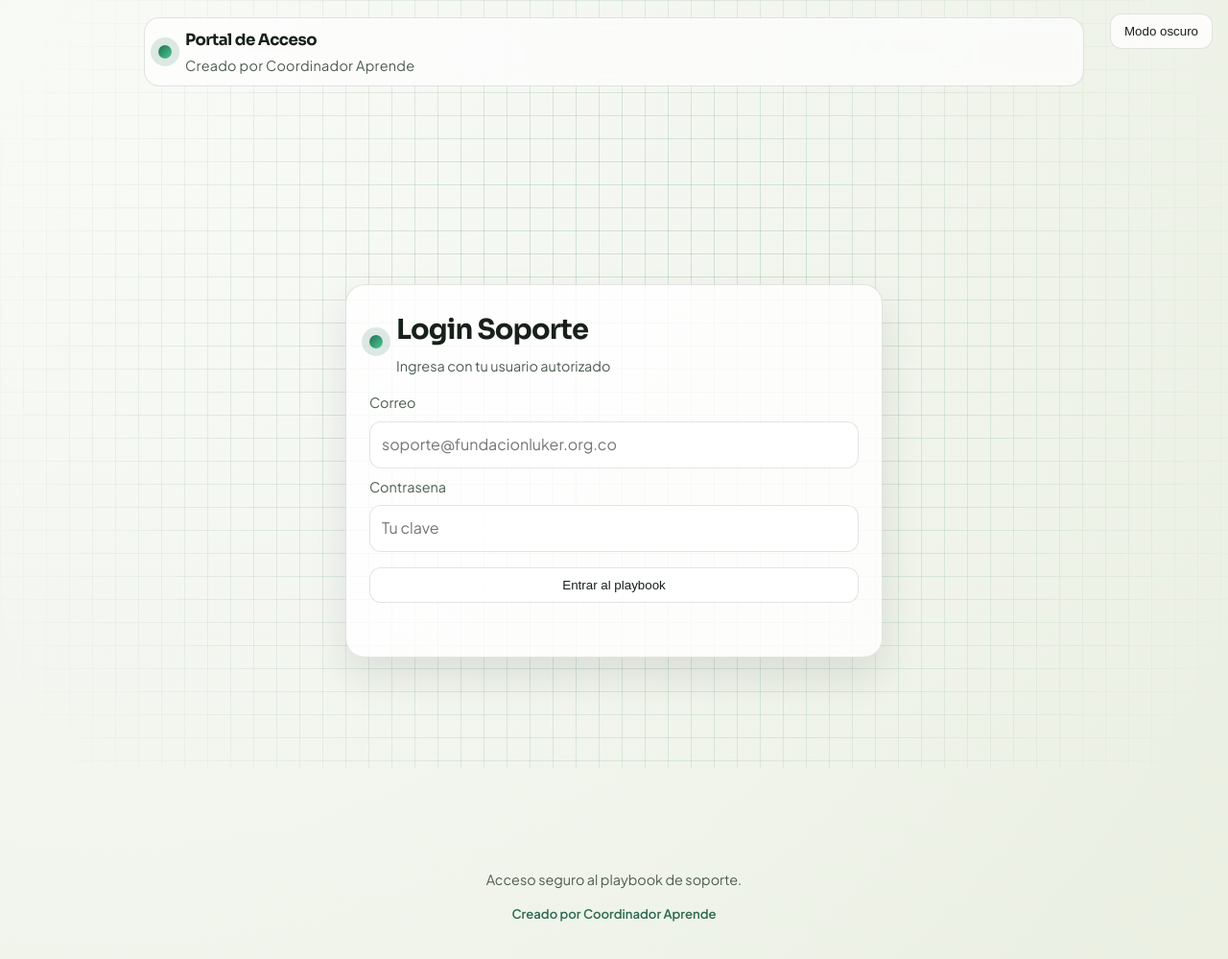
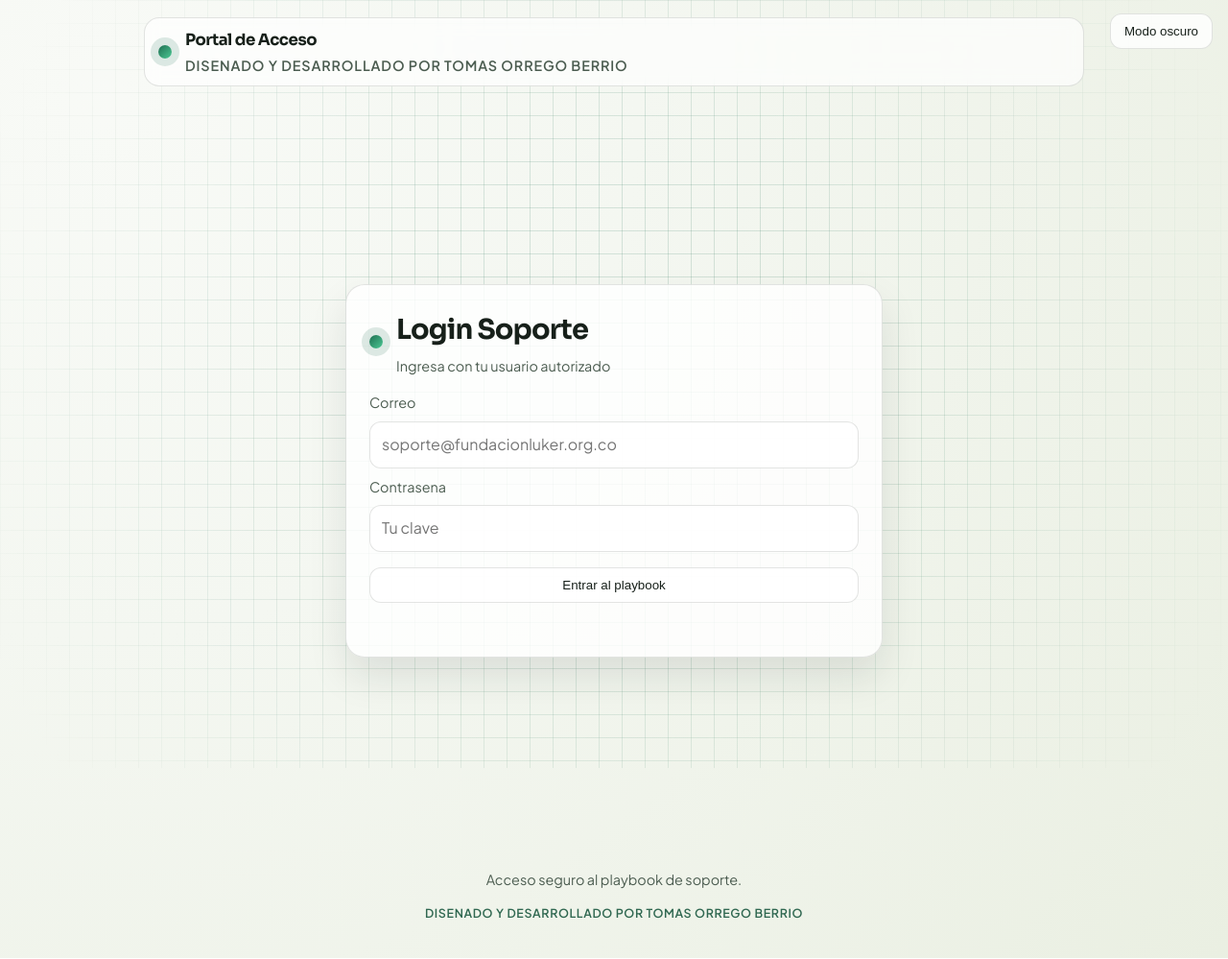
Before and after one commit to soporte883/documentacion, a website: page login.html in a window 1280 px wide. Shown: the whole page at 96% size. Drawn offline with Linux system fonts and the light colour scheme; no server answers.

Commit message:
Branding: credito profesional Tomas Orrego Berrio

```diff
--- a/login.html
+++ b/login.html
@@ -18,7 +18,7 @@
       <div class="brand-dot"></div>
       <div>
         <h1>Portal de Acceso</h1>
-        <p class="creator-line">Creado por Coordinador Aprende</p>
+        <p class="creator-line">Disenado y desarrollado por Tomas Orrego Berrio</p>
       </div>
     </div>
   </header>
@@ -47,7 +47,7 @@
 
   <footer class="footer auth-footer">
     <p>Acceso seguro al playbook de soporte.</p>
-    <p class="creator-footer">Creado por Coordinador Aprende</p>
+    <p class="creator-footer">Disenado y desarrollado por Tomas Orrego Berrio</p>
   </footer>
 
   <script src="login.js"></script>
--- a/styles.css
+++ b/styles.css
@@ -87,9 +87,11 @@ body {
 
 .creator-line {
   margin-top: 6px;
-  font-size: 0.8rem;
-  color: color-mix(in srgb, var(--muted) 86%, var(--ink) 14%);
-  letter-spacing: 0.02em;
+  font-size: 0.76rem;
+  color: color-mix(in srgb, var(--muted) 84%, var(--ink) 16%);
+  letter-spacing: 0.06em;
+  text-transform: uppercase;
+  font-weight: 600;
 }
 
 .brand-dot {
@@ -603,9 +605,11 @@ body {
 
 .creator-footer {
   margin-top: 6px;
-  font-size: 0.82rem;
-  color: color-mix(in srgb, var(--accent) 70%, var(--muted) 30%);
+  font-size: 0.78rem;
+  color: color-mix(in srgb, var(--accent) 62%, var(--muted) 38%);
   font-weight: 600;
+  letter-spacing: 0.05em;
+  text-transform: uppercase;
 }
 
 .auth-topbar {
```
Also changed, not shown: index.html (+2 -2 lines).
